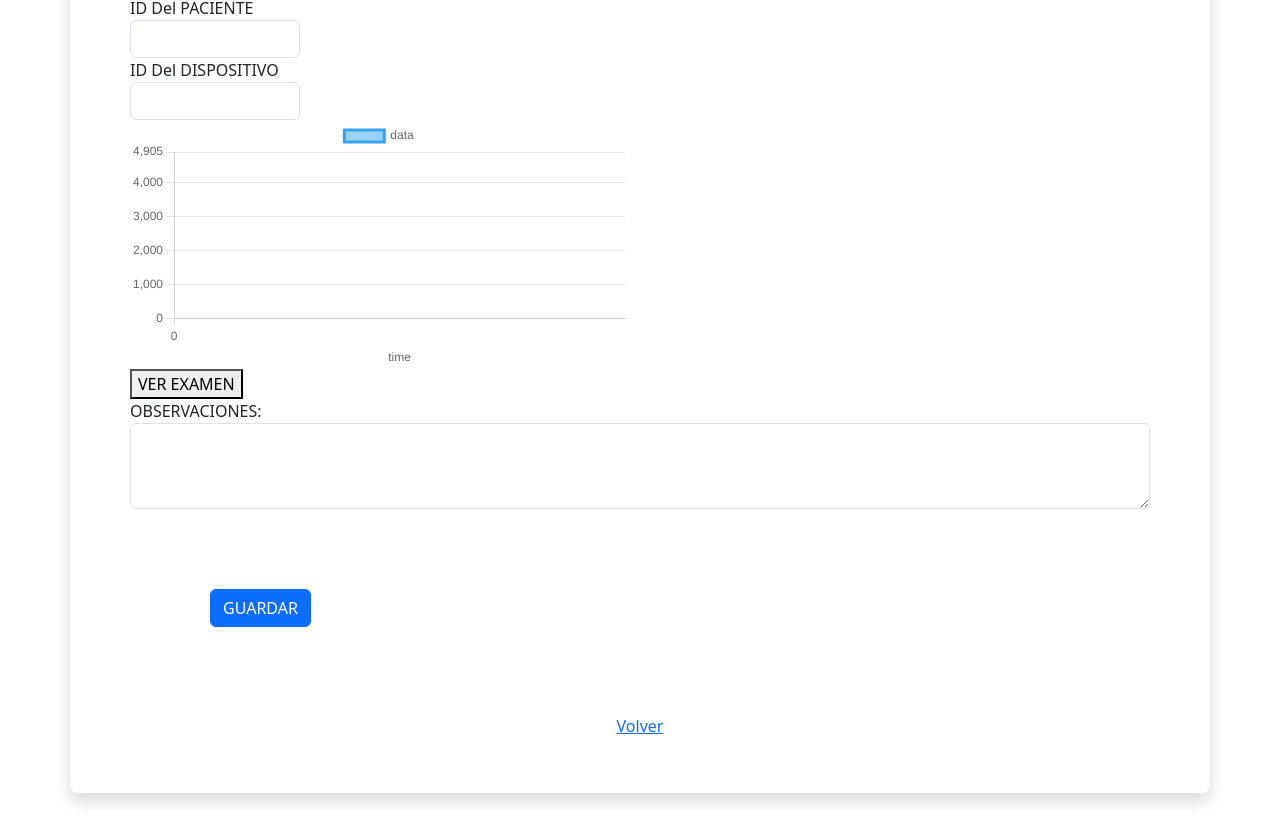
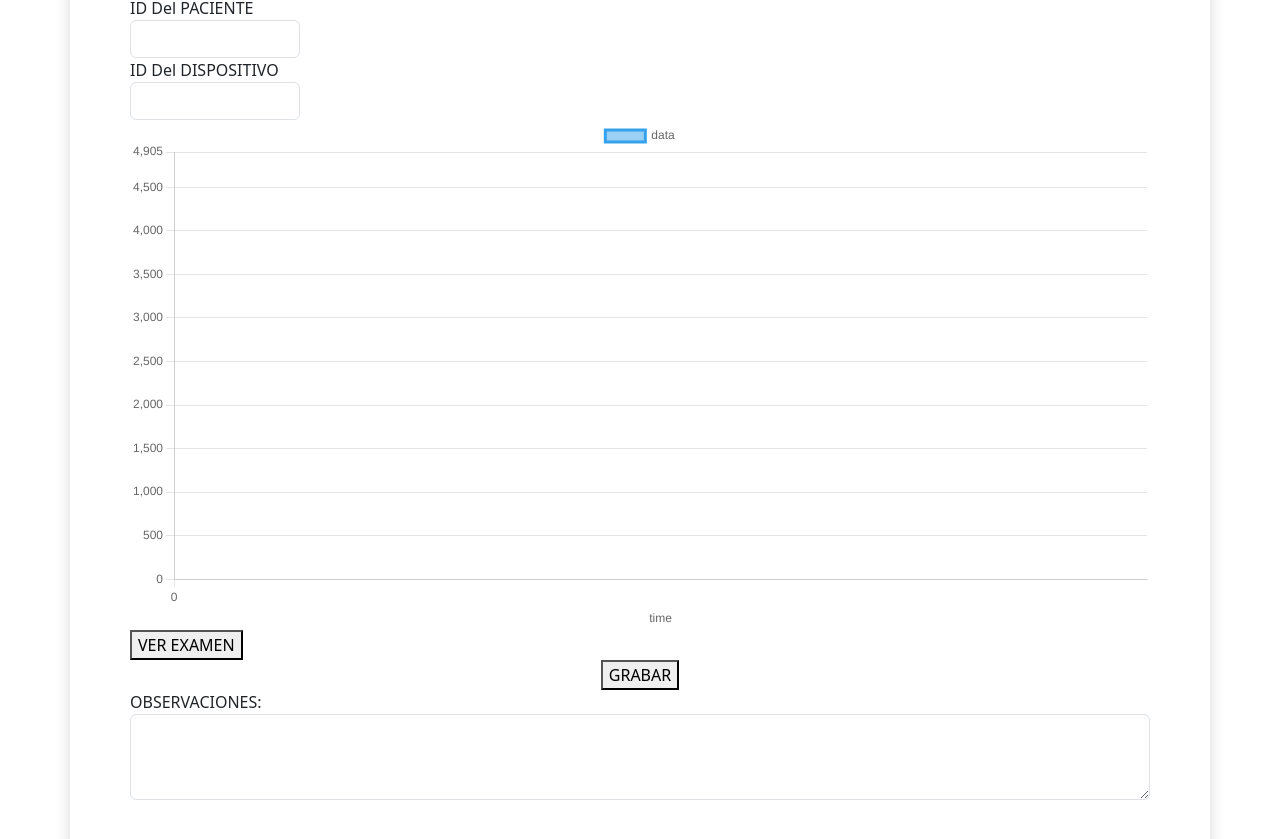
Before and after one commit to cristhianM0492/ekgfrontend, an Angular app: page /examen-ekg in a window 1280 px wide. Shown: the part 440-1279 px from the top of the page. Built offline with nearby package versions, Linux system fonts and the light colour scheme; no server answers.

Commit message:
Se modifico el front end ampliar la grafica

```diff
--- a/src/app/modulos/especialista/paginas/examen-ekg/examen-ekg.component.css
+++ b/src/app/modulos/especialista/paginas/examen-ekg/examen-ekg.component.css
@@ -0,0 +1,6 @@
+
+
+ #realtime-chart{
+    height: 600px;
+    width: 800px;
+}
--- a/src/app/modulos/especialista/paginas/examen-ekg/examen-ekg.component.html
+++ b/src/app/modulos/especialista/paginas/examen-ekg/examen-ekg.component.html
@@ -1,47 +1,44 @@
-<h2 class = "text-center">ESPECIALISTA </h2>
+<h2 class="text-center">ESPECIALISTA </h2>
 <div class="container">
     <div class="row">
         <div class="card border-0 shadow rounded-3 my-5">
             <div class="card-body p-4 p-sm-5">
                 <div class="position-relative">
                     <div class="position-absolute top-100 start-50 translate-middle"></div>
-          <div class="form-floating mb-180" class = "text-center">
-            <h3 class = "text-center">EXAMEN EKG </h3>
+                    <div class="form-floating mb-180" class="text-center">
+                        <h3 class="text-center">EXAMEN EKG </h3>
                     </div>
-            <label  class="form-label">FECHA:</label>
-            <input type="date" style="margin: 60px" value="2023-05-01" />
-
+                    <div>
+                        <label class="form-label">FECHA:</label>
+                        <input type="date" style="margin: 60px" value="2023-05-01"/>
                         <div class="form-group col-md-2">
                             <label for="inputZip">ID Del PACIENTE</label>
                             <input type="text" class="form-control" id="inputZip">
                         </div>
-
+                    </div>
                     <div class="form-group col-md-2">
                         <label for="dispositivo">ID Del DISPOSITIVO</label>
                         <input type="text" class="form-control" id="dispositivo">
                     </div>
-
                     <div class="row">
-            <div class="col-md-6">
-              <form class="form-inline">
-                <div class="form-group">
-
-                  <body>
                         <div>
-                    <canvas id="realtime-chart" style="width:100%;max-width:700px"></canvas>
+                            <div id="realtimechart">
+                                <div class="container-canvas">
+                                    <canvas id="realtime-chart"></canvas>
                                 </div>
 
+                            </div>
                             <button id="sendButton" (click)="sendBinaryData()">VER EXAMEN</button>
-                  </body>
+                            <div class="col-md-12 text-center">
+                                <button id="grabar" (click)="sendBinaryData()">GRABAR</button>
                             </div>
-              </form>
                         </div>
                         <div class="form-group">
                             <label for="observaciones">OBSERVACIONES:</label>
                             <textarea class="form-control" id="observaciones" rows="3"></textarea>
                         </div>
                         <div class="col-12">
-              <button c type="submit" style="margin: 80px "class="btn btn-primary">GUARDAR</button>
+                            <button c type="submit" style="margin: 80px " class="btn btn-primary">GUARDAR</button>
                         </div>
                         <button class="btn btn-link" (click)="volver()">Volver</button>
 
@@ -50,3 +47,4 @@
             </div>
         </div>
     </div>
+</div>
--- a/src/app/modulos/especialista/paginas/registro-e/registro-e/registro-e.component.css
+++ b/src/app/modulos/especialista/paginas/registro-e/registro-e/registro-e.component.css
@@ -0,0 +1,7 @@
+
+
+  .container-canvas {
+  display: flex;
+      justify-content: center;
+      align-items: center;
+  }
```
Lines whose indentation alone changed are shown as unchanged.
